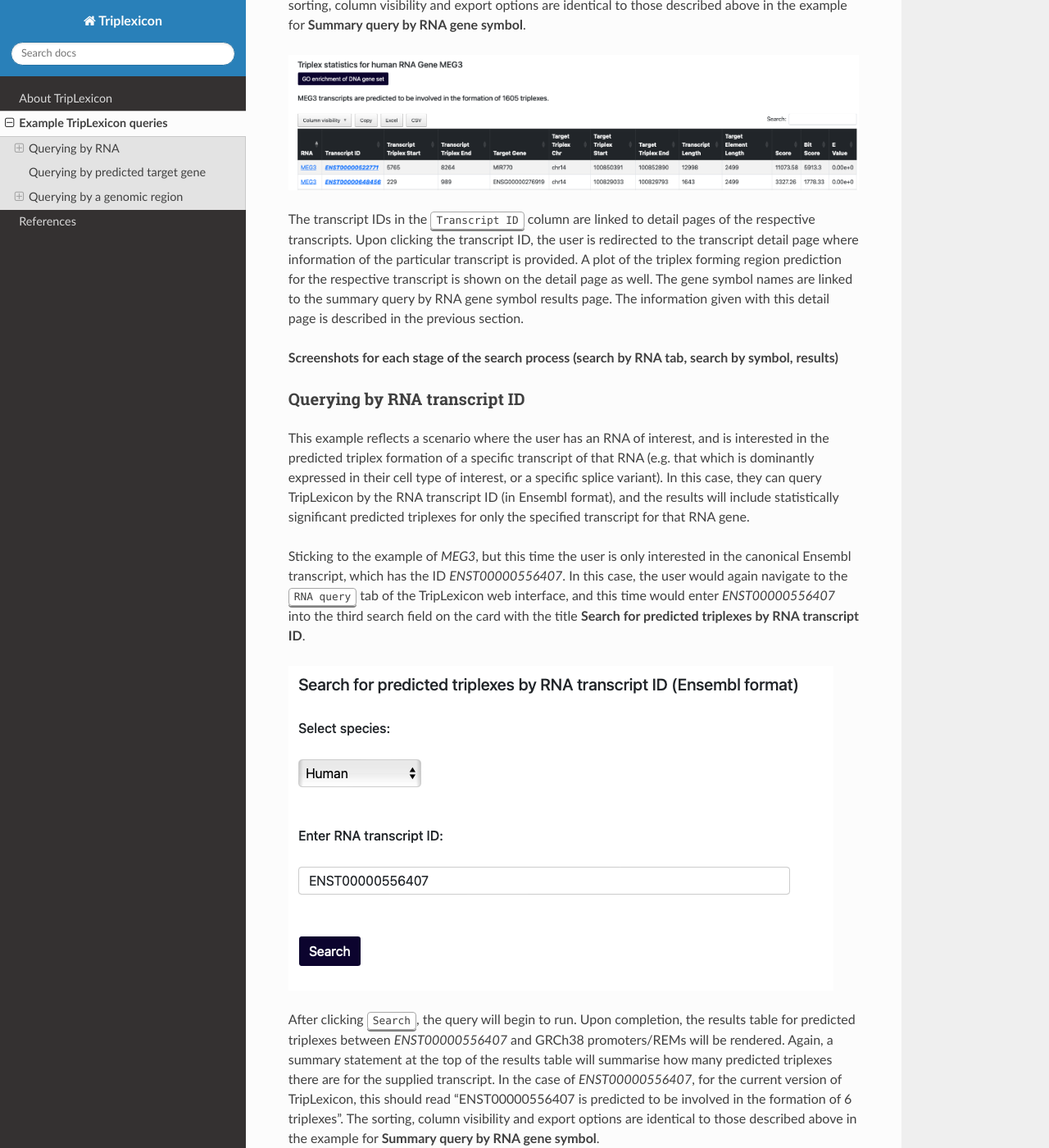
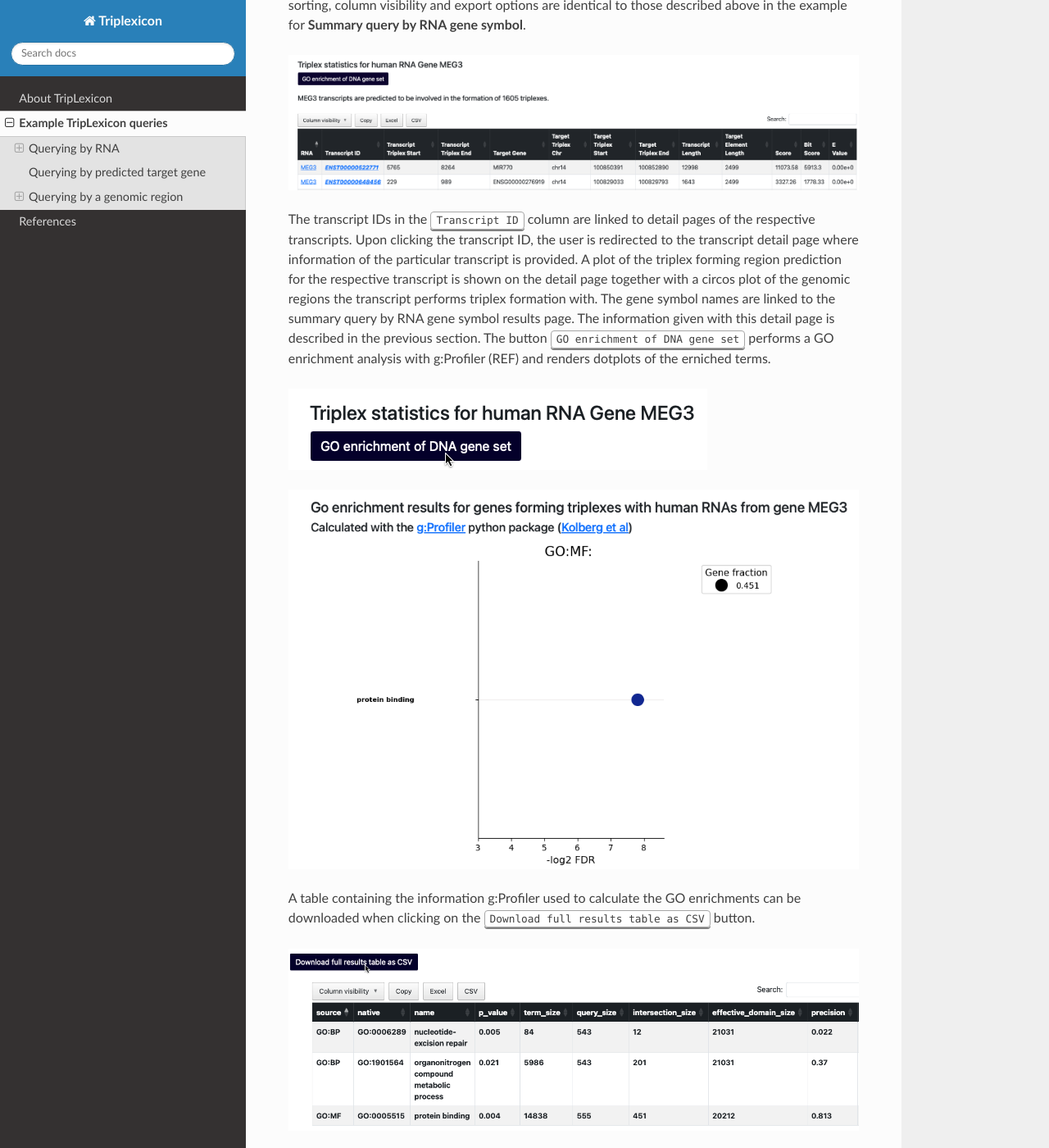
Before and after one commit to SchulzLab/TripLexicon, a Sphinx documentation site: the page built from docs/docs/source/examples.rst, in a window 1280 px wide and 1400 px high, scrolled down 3010 px. Shown: the whole window at 82% size. Built offline with Sphinx 7.4.7 and the Read the Docs theme 3.1.0, drawn with Linux system fonts in a browser that asks for light colours; pages that are not in the unit, such as notebooks, are missing from menus.

Commit message:
Update examples.rst

```diff
--- a/docs/docs/source/examples.rst
+++ b/docs/docs/source/examples.rst
@@ -52,9 +52,19 @@ The results table is - by default - sorted by the *E* value for the predicted tr
 .. image:: ../RNA_gene_sym_result.png
   :alt: Results for RNA gene MEG3
 
-The transcript IDs in the :kbd:`Transcript ID` column are linked to detail pages of the respective transcripts. Upon clicking the transcript ID, the user is redirected to the transcript detail page where information of the particular transcript is provided. A plot of the triplex forming region prediction for the respective transcript is shown on the detail page as well. The gene symbol names are linked to the summary query by RNA gene symbol results page. The information given with this detail page is described in the previous section.
+The transcript IDs in the :kbd:`Transcript ID` column are linked to detail pages of the respective transcripts. Upon clicking the transcript ID, the user is redirected to the transcript detail page where information of the particular transcript is provided. A plot of the triplex forming region prediction for the respective transcript is shown on the detail page together with a circos plot of the genomic regions the transcript performs triplex formation with. The gene symbol names are linked to the summary query by RNA gene symbol results page. The information given with this detail page is described in the previous section. The button :kbd:`GO enrichment of DNA gene set` performs a GO enrichment analysis with g:Profiler (REF) and renders dotplots of the erniched terms.
 
-**Screenshots for each stage of the search process (search by RNA tab, search by symbol, results)**
+.. image:: ../GO_enrichment.png
+  :alt: GO enrichment
+
+.. image:: ../GO_results.png
+  :alt: GO results
+
+A table containing the information g:Profiler used to calculate the GO enrichments can be downloaded when clicking on the :kbd:`Download full results table as CSV` button.
+
+.. image:: ../GO_download.png
+  :alt: GO doenload results as CSV
+
 
 Querying by RNA transcript ID
 -----------------------------
```
